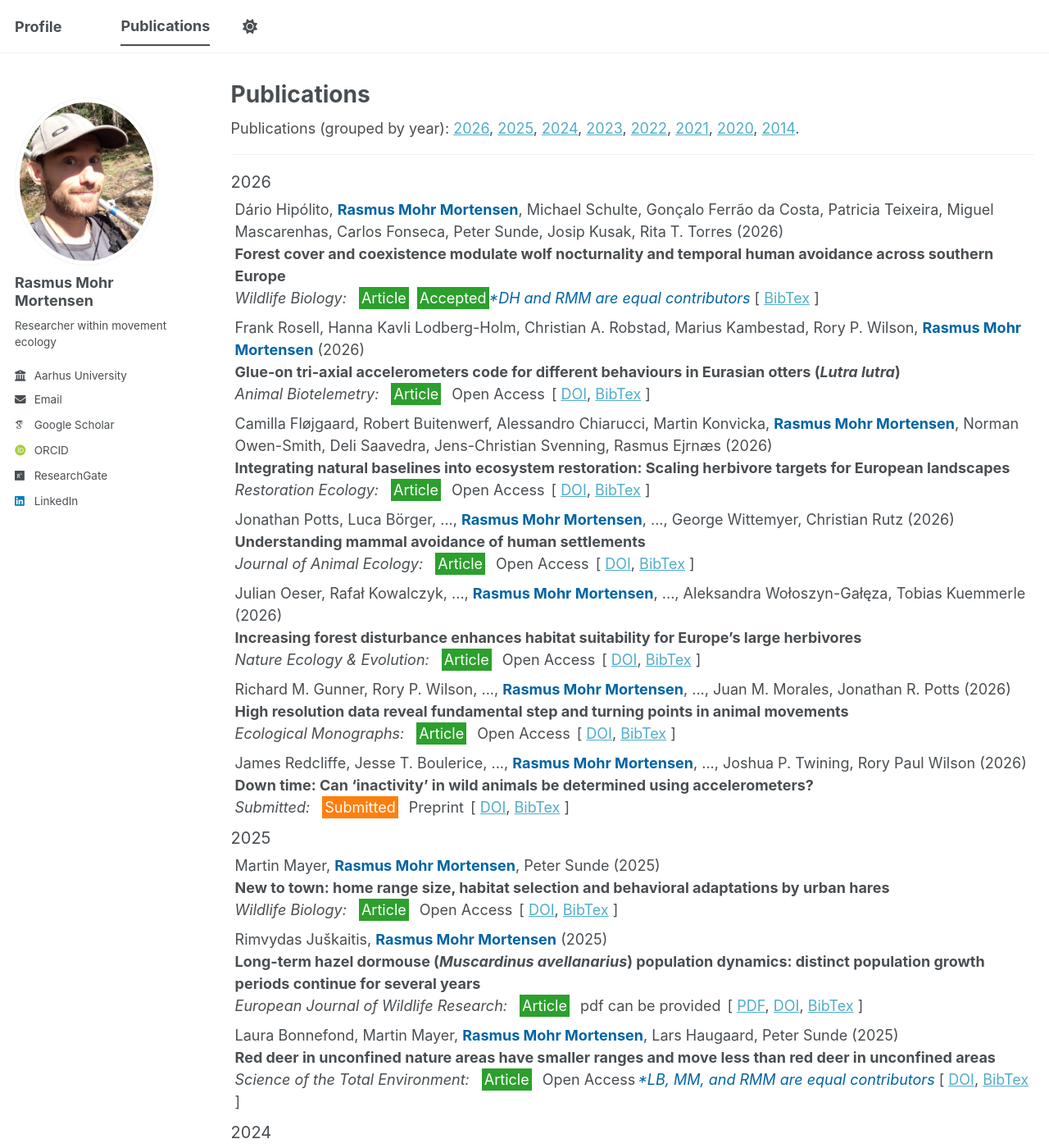
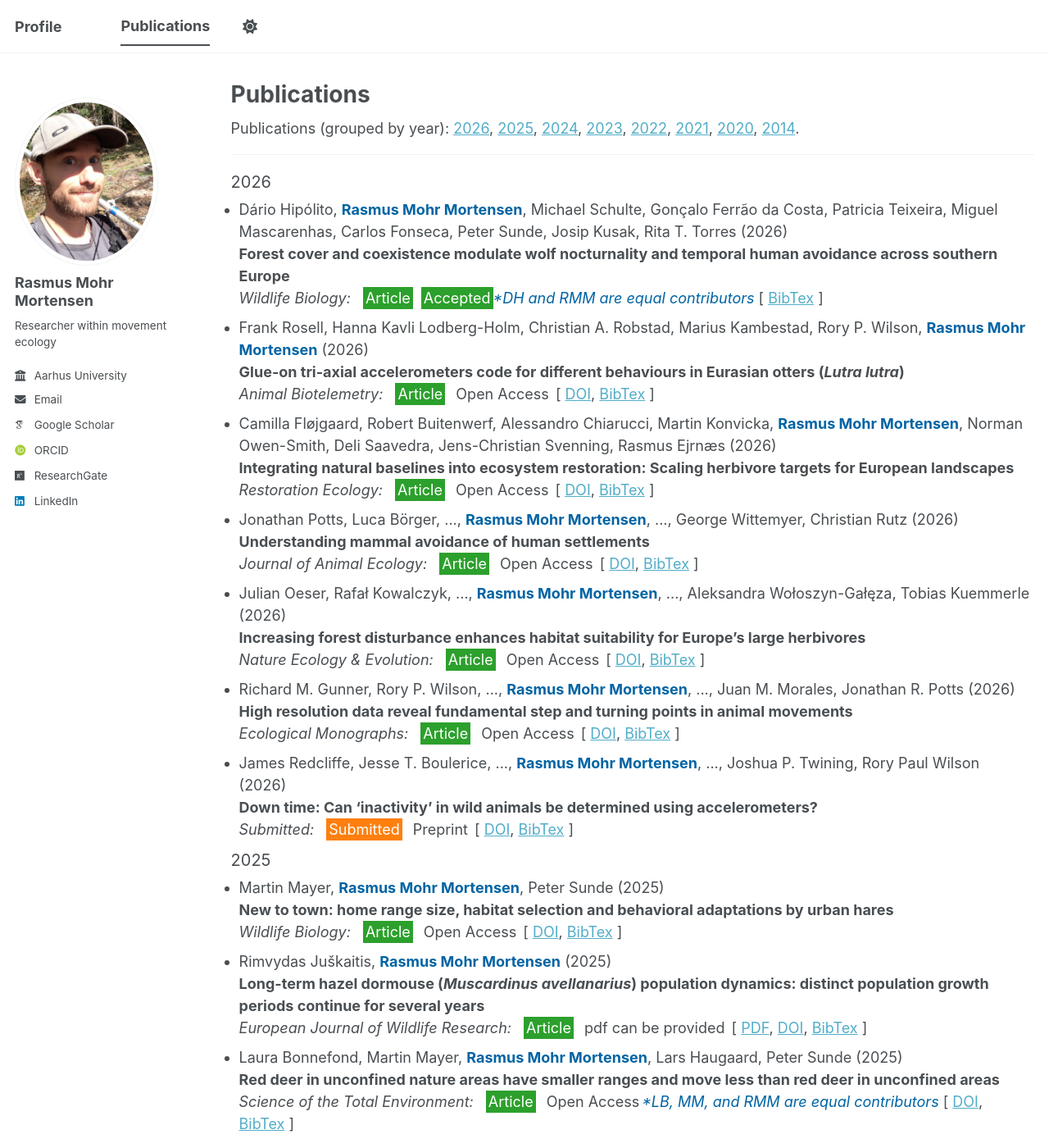
Before and after one commit to rasmusmohrmortensen/rasmusmohrmortensen.github.io, a Jekyll site: the page built from _pages/publications.html, in a window 1280 px wide and 1400 px high. Shown: the whole window at 82% size. Built offline with Jekyll 4.4.1, drawn with Linux system fonts in a browser that asks for light colours; some web fonts are replaced; a script bundle is joined from its source files by our own code; library files that are not in the unit come from our copies.

Commit message:
Update bibere.scss

```diff
--- a/_sass/bibere.scss
+++ b/_sass/bibere.scss
@@ -12,16 +12,8 @@ $black:         #000000;
 }
 
 .papers {
-  list-style: none;
-  padding-left: 0;
+  padding-left: 5px;
   margin: 5px;
-}
-
-.paperNumber {
-    display: inline-block;
-    width: 35px;
-    margin-right: 8px;
-    text-align: right;
 }
 
 // .papers li {
```
